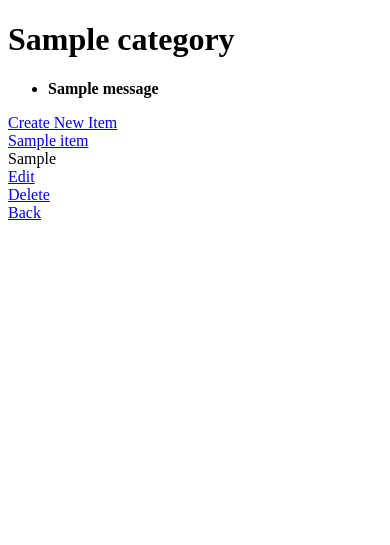
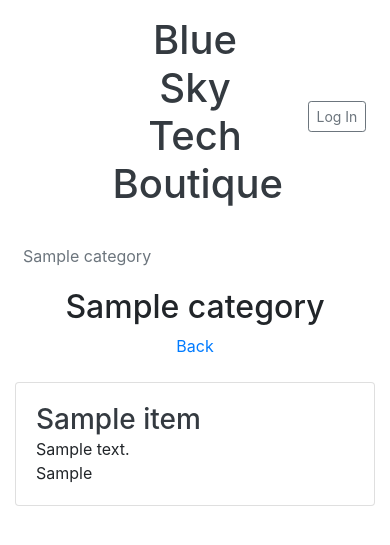
Before and after one commit to aleighton/CatalogProject, a Flask app: page /catalog/1/ in a window 390 px wide. Shown: the top 545 px of the page. Run offline with Flask 2, Linux system fonts and the light colour scheme; tables that the repository leaves empty hold one stand-in row (values such as "Sample post"); one stand-in notice (Sample message) is shown; parts of the project's set-up code (start-up, migrations or seed data) failed here and were passed over; some libraries are stand-ins or nearby versions.

Commit message:
Add css styling to website and fixed html

```diff
--- a/application.py
+++ b/application.py
@@ -16,7 +16,9 @@ import math
 
 app = Flask(__name__)
 
-CLIENT_ID = json.loads(open('client_secrets.json', 'r').read())['web']['client_id']
+CLIENT_ID = json.loads(open('client_secrets.json',
+                       'r').read())['web']['client_id']
+
 APPLICATION_NAME = "Blue Sky Tech Boutique"
 
 engine = create_engine('sqlite:///catalog.db')
@@ -83,7 +85,7 @@ def gconnect():
     if result['issued_to'] != CLIENT_ID:
         response = make_response(
             json.dumps("Token's client ID does not match app's."), 401)
-        print "Token's client ID does not match app's."
+        print("Token's client ID does not match app's.")
         response.headers['Content-Type'] = 'application/json'
         return response
 
@@ -124,32 +126,8 @@ def gconnect():
     output += login_session['picture']
     output += ' " style = "width: 300px; height: 300px;border-radius: 150px;-webkit-border-radius: 150px;-moz-border-radius: 150px;"> '
     flash("you are now logged in as %s" % login_session['username'])
-    print "done!"
+    print("done!")
     return output
-
-# User Helper Functions
-
-
-def createUser(login_session):
-    newUser = User(name=login_session['username'], email=login_session[
-                   'email'], picture=login_session['picture'])
-    session.add(newUser)
-    session.commit()
-    user = session.query(User).filter_by(email=login_session['email']).one()
-    return user.id
-
-
-def getUserInfo(user_id):
-    user = session.query(User).filter_by(id=user_id).one()
-    return user
-
-
-def getUserID(email):
-    try:
-        user = session.query(User).filter_by(email=email).one()
-        return user.id
-    except:
-        return None
 
 
 # DISCONNECT - Revoke a current user's token and reset their login_session
@@ -161,7 +139,8 @@ def gdisconnect():
         response = make_response(
             json.dumps('Current user not connected.'), 401)
         response.headers['Content-Type'] = 'application/json'
-        return response
+        flash(response)
+        return redirect(url_for('showCatalog'))
     url = 'https://accounts.google.com/o/oauth2/revoke?token=%s' % access_token
     h = httplib2.Http()
     result = h.request(url, 'GET')[0]
@@ -183,7 +162,8 @@ def gdisconnect():
         response = make_response(
             json.dumps('Failed to revoke token for given user.', 400))
         response.headers['Content-Type'] = 'application/json'
-        return response
+        flash(response)
+        return redirect(url_for('showCatalog'))
 
 
 # JSON endpoint for category items
@@ -201,11 +181,11 @@ def itemJSON(category_id, item_id):
 
 
 # TODO change hometest back to home
-# TODO Write function that serves the home page with all categories and new/sale items
+# TODO Write function that serves the home page with all categories
 # add timestamp field to Item table filter for the newest 6 items
-# add sale/discount field to Item table for featured sale items in showCatalog()
+# add sale/discount field to Item table for featured sale items in showCatalog
 
-# Returns category name in template, passes category_id from a single item record
+# Returns category name in template, passes category_id from a single item
 def getCatName(category_id):
     categories = session.query(Category).all()
     catName = session.query(Category).filter_by(id=category_id).one()
@@ -216,7 +196,7 @@ def getCatName(category_id):
 @app.route('/catalog/')
 def showCatalog():
     categories = session.query(Category).all()
-# TODO filter and order items by timestamp when field is added to Item table for Latest Items on homepage
+# TODO filter and order items by timestamp when
     items = session.query(Item).limit(6).all()
 # Splits items list into sublists for use in html elements
     rowOneItems = items[0:2]
@@ -233,9 +213,15 @@ def showCatalog():
 # Write function that renders each category
 @app.route('/catalog/<int:category_id>/')
 def showCategory(category_id):
+    categories = session.query(Category).all()
     category = session.query(Category).filter_by(id=category_id).one()
     items = session.query(Item).filter_by(category_id=category_id)
-    return render_template('category.html', category=category, items=items)
+    return render_template('category.html',
+                           category=category,
+                           categories=categories,
+                           items=items,
+                           login_session=login_session)
+
 
 @app.route('/catalog/<int:category_id>/<int:item_id>/')
 def showItem(category_id, item_id):
@@ -253,7 +239,7 @@ def newItem(category_id):
                        description=request.form['description'],
                        price=request.form['price'],
                        category_id=category_id,
-                       user_id=login_session['user_id'])
+                       user_id=getUserID(login_session['email']))
         session.add(newItem)
         session.commit()
         flash("%s has been created!" % newItem.name)
@@ -302,6 +288,23 @@ def editItem(category_id, item_id):
                                i=editedItem)
 
 
+@app.route('/catalog/<int:category_id>/edit', methods=['GET', 'POST'])
+def editCategory(category_id):
+    if 'username' not in login_session:
+        return redirect('/catalog/login')
+    editedCategory = session.query(Category).filter_by(id=category_id).one()
+    if request.method == 'POST':
+        if request.form['name']:
+            editedCategory.name = request.form['name']
+        session.add(editedCategory)
+        session.commit()
+        flash("%s has been edited!" % editCategory.name)
+        return redirect(url_for('showCategory', category_id=category_id))
+    else:
+        return render_template('editCategory.html', category_id=category_id,
+                               i=editedCategory)
+
+
 @app.route('/catalog/<int:category_id>/delete', methods=['GET', 'POST'])
 def deleteCategory(category_id):
     if 'username' not in login_session:
@@ -317,9 +320,8 @@ def deleteCategory(category_id):
 
 
 # 3.Write delete item function
-@app.route('/catalog/<int:category_id>/<int:item_id>/delete/', methods=['GET',
-                                                                        'POST']
-           )
+@app.route('/catalog/<int:category_id>/<int:item_id>/delete/',
+           methods=['GET', 'POST'])
 def deleteItem(category_id, item_id):
     if 'username' not in login_session:
         return redirect('/catalog/login')
@@ -338,7 +340,7 @@ def deleteItem(category_id, item_id):
 def getUserID(email):
     try:
         user = session.query(User).filter_by(email=email).one()
-        return user
+        return user.id
     except:
         return None
 
--- /dev/null
+++ b/client_secrets.json
@@ -0,0 +1 @@
+{"web":{"client_id":"106527174708-rldo9ompdg9ht7f6a5fl1hl1uvcb1jbs.apps.googleusercontent.com","project_id":"catalog-app-196609","auth_uri":"https://accounts.google.com/o/oauth2/auth","token_uri":"https://accounts.google.com/o/oauth2/token","auth_provider_x509_cert_url":"https://www.googleapis.com/oauth2/v1/certs","client_secret":"BaJpcIXfGNkOOGqCHo5n2Qwh","redirect_uris":["https://localhost:5000/callback","http://localhost:5000/callback"],"javascript_origins":["http://localhost:5000"]}}
--- a/templates/category.html
+++ b/templates/category.html
@@ -2,31 +2,80 @@
 <html>
   <head>
     <meta charset="utf-8">
+    <link rel="stylesheet" href="https://maxcdn.bootstrapcdn.com/bootstrap/4.0.0/css/bootstrap.min.css" integrity="sha384-Gn5384xqQ1aoWXA+058RXPxPg6fy4IWvTNh0E263XmFcJlSAwiGgFAW/dAiS6JXm" crossorigin="anonymous">
     <title></title>
   </head>
   <body>
-    <h1>{{ category.name }}</h1>
-    {% with messages = get_flashed_messages() %}
-      {% if messages %}
-      <ul>
-        {% for message in messages %}
-          <li><strong>{{message}}</strong></li>
+    <div class="container">
+    <header class="blog-header py-3">
+      <div class="row flex-nowrap justify-content-between align-items-center">
+        <div class="col-3">
+          {% if 'username' in login_session %}
+          <h4>{{login_session['username']}}</h4>
+          {% endif %}
+        </div>
+        <div class="col-6 text-center">
+          <a class="blog-header-logo text-dark" href="{{url_for('showCatalog')}}"><h1>Blue Sky Tech Boutique</h1></a>
+        </div>
+            {% if 'username' not in login_session %}
+            <div class="col-3 d-flex">
+            <a class="btn btn-sm btn-outline-secondary float-right" href="{{url_for('showLogin')}}">Log In</a>
+            </div>
+            {% else %}
+            <div class="col-3 d-flex">
+            <a class="btn btn-sm btn-outline-secondary float-right" href="{{url_for('gdisconnect')}}">Log Out</a>
+          </div>
+            {% endif %}
+      </div>
+    </header>
+    <div class="nav-scroller py-1 mb-2">
+      <nav class="nav d-flex justify-content-between">
+        {% for category in categories %}
+          <a class="p-2 text-muted" href = '{{url_for('showCategory', category_id = category.id) }}'>{{category.name}}</a>
         {% endfor %}
-      </ul>
+      </nav>
+    </div>
+    <div class="row">
+      <div class="flex-column col-12">
+        <h2 class="text-center">{{ category.name }}</h2>
+      </div>
+    </div>
+    <div class="row">
+    {% if 'username' in login_session%}
+      <div class="text-center col-6">
+        <a href="{{url_for('showCatalog')}}">Back</a>
+      </div>
+      <div class="text-center col-6">
+        <a href = '{{url_for('newItem', category_id = category.id) }}'>Create New Item</a>
+      </div>
+    {% else %}
+      <div class="text-center col-12">
+        <a href="{{url_for('showCatalog')}}">Back</a>
+      </div>
     {% endif %}
-    {% endwith %}
-    <a href = '{{url_for('newItem', category_id = category.id) }}'>Create New Item</a>
+    </div>
     <br>
       {% for i in items %}
-    <a href='{{url_for('showItem', category_id = category.id, item_id = i.id)}}'>{{i.name}}</a>
-    </br>
-    {{i.price}}
-    </br>
+    <div class="row mb-2">
+      <div class="col md-6">
+        <div class="card flex-md-row mb-4 box-shadow h-md-250">
+          <div class="card-body d-flex flex-column align-items-start">
+            <h3 class="mb-0"><a class="text-dark"href="{{url_for('showItem', category_id = i.category_id, item_id = i.id)}}">{{i.name}}</a></h3>
+            <p class="card-text mb-auto">{{i.description}}</p>
+            <p class="card-text mb-auto">{{i.price}}</p>
+            {% if 'username' in login_session %}
+            <div class="row">
             <a href='{{url_for('editItem', category_id = category.id, item_id = i.id)}}'>Edit</a>
             </br>
             <a href = '{{url_for('deleteItem', category_id = category.id, item_id = i.id)}}'>Delete</a>
-    </br>
+          </div>
+          {% endif %}
+          </div>
+          <img class="card-img-right flex-auto d-none d-md-block" src="http://via.placeholder.com/200x250" style="width: 200px; height: 250px;">
+        </div>
+      </div>
+    </div>
       {% endfor %}
-    <a href="{{url_for('showCatalog')}}">Back</a>
+    </div>
   </body>
 </html>
--- a/templates/item.html
+++ b/templates/item.html
@@ -10,6 +10,8 @@
     <p>{{item.description}}</p>
     <p>Price</p>
     <p>{{item.price}}</p>
+    <a href="{{url_for('editItem', category_id = category_id, item_id = item.id)}}">Edit</a>
+    <a href="{{url_for('deleteItem', category_id=category_id, item_id = item.id)}}">Delete</a>
     <a href='{{url_for('showCategory', category_id = category_id)}}'>Back</a>
   </body>
 </html>
```
Also changed, not shown: database_setup.py (+27 -0 lines), static/styles.css (added, +14 -0 lines), templates/editCategory.html (+32 -0 lines), templates/editItem.html (+6 -6 lines), templates/hometester.html (+17 -12 lines), templates/newCategory.html (+23 -5 lines). Lines whose indentation alone changed are shown as unchanged.
